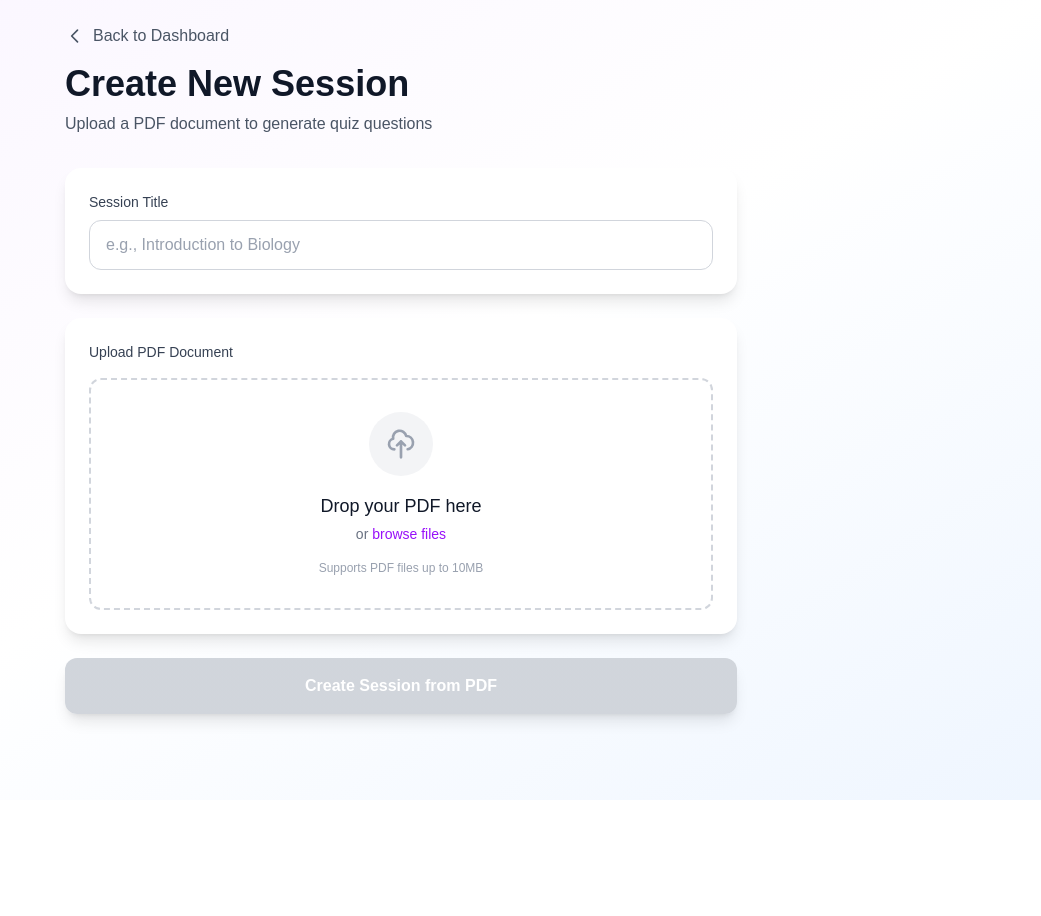
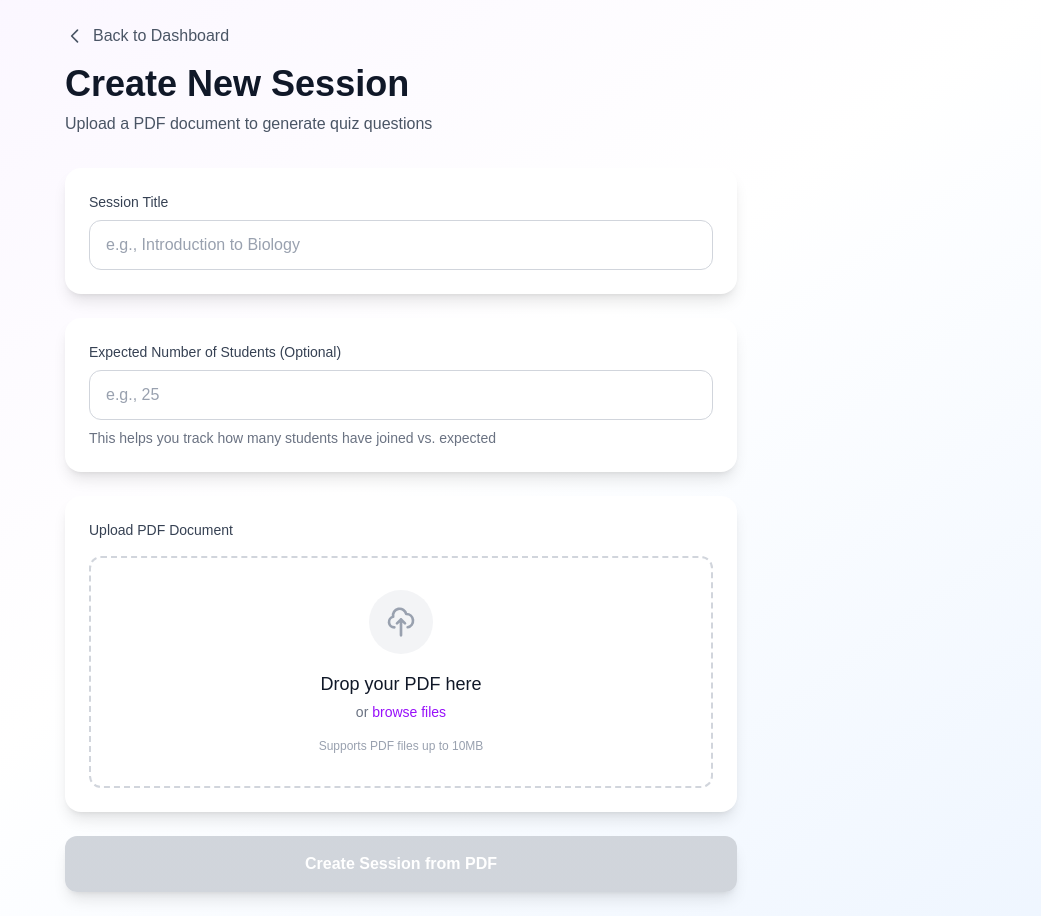
Before and after one commit to bbritva/gap-the-hack, a Next.js app: page /teacher/create in a window 1280 px wide. Shown: the whole page, without its empty margins (239-1280 px from the left). Before the commit the page ends 800 px from the top, so only its background shows below. Built offline with nearby package versions, Linux system fonts and the light colour scheme.

Commit message:
feat(session): add expected student count field and display ratio

```diff
--- a/app/api/sessions/create/route.ts
+++ b/app/api/sessions/create/route.ts
@@ -4,7 +4,7 @@ import { createSession, createQuestion } from '@/lib/db/mock-db';
 export async function POST(request: NextRequest) {
   try {
     const body = await request.json();
-    const { title, questions } = body;
+    const { title, questions, expected_students } = body;
 
     if (!title || !questions || questions.length === 0) {
       return NextResponse.json(
@@ -14,7 +14,7 @@ export async function POST(request: NextRequest) {
     }
 
     // Create session (using demo teacher ID for MVP)
-    const session = await createSession(1, title);
+    const session = await createSession(1, title, expected_students);
 
     // Create questions
     for (const q of questions) {
--- a/app/teacher/create/page.tsx
+++ b/app/teacher/create/page.tsx
@@ -6,6 +6,7 @@ import { useRouter } from 'next/navigation';
 export default function CreateSessionPage() {
   const router = useRouter();
   const [title, setTitle] = useState('');
+  const [expectedStudents, setExpectedStudents] = useState('');
   const [uploadedFile, setUploadedFile] = useState<File | null>(null);
   const [isDragOver, setIsDragOver] = useState(false);
   const [loading, setLoading] = useState(false);
@@ -56,6 +57,11 @@ export default function CreateSessionPage() {
       return false;
     }
 
+    if (expectedStudents && (parseInt(expectedStudents) < 1 || isNaN(parseInt(expectedStudents)))) {
+      setError('Expected students must be a positive number');
+      return false;
+    }
+
     if (!uploadedFile) {
       setError('Please upload a PDF file');
       return false;
@@ -82,6 +88,7 @@ export default function CreateSessionPage() {
         headers: { 'Content-Type': 'application/json' },
         body: JSON.stringify({
           title,
+          expected_students: expectedStudents ? parseInt(expectedStudents) : undefined,
           questions: [], // Empty for now - PDF processing would generate these
         }),
       });
@@ -138,6 +145,26 @@ export default function CreateSessionPage() {
               className="w-full px-4 py-3 rounded-xl border border-gray-300 dark:border-gray-600 bg-white dark:bg-gray-700 text-gray-900 dark:text-white placeholder-gray-400 focus:outline-none focus:ring-2 focus:ring-purple-500 focus:border-transparent"
               disabled={loading}
             />
+          </div>
+
+          {/* Expected Students */}
+          <div className="bg-white dark:bg-gray-800 rounded-2xl shadow-lg p-6">
+            <label htmlFor="expectedStudents" className="block text-sm font-medium text-gray-700 dark:text-gray-300 mb-2">
+              Expected Number of Students (Optional)
+            </label>
+            <input
+              type="number"
+              id="expectedStudents"
+              value={expectedStudents}
+              onChange={(e) => setExpectedStudents(e.target.value)}
+              placeholder="e.g., 25"
+              min="1"
+              className="w-full px-4 py-3 rounded-xl border border-gray-300 dark:border-gray-600 bg-white dark:bg-gray-700 text-gray-900 dark:text-white placeholder-gray-400 focus:outline-none focus:ring-2 focus:ring-purple-500 focus:border-transparent"
+              disabled={loading}
+            />
+            <p className="mt-2 text-sm text-gray-500 dark:text-gray-400">
+              This helps you track how many students have joined vs. expected
+            </p>
           </div>
 
           {/* File Upload Area */}
--- a/app/teacher/session/[id]/page.tsx
+++ b/app/teacher/session/[id]/page.tsx
@@ -147,7 +147,11 @@ export default function SessionViewPage({ params }: { params: Promise<{ id: stri
             <div className="flex items-center justify-between">
               <div>
                 <p className="text-sm text-gray-500 dark:text-gray-400 mb-1">Total Students</p>
-                <p className="text-3xl font-bold text-gray-900 dark:text-white">{stats.totalStudents}</p>
+                <p className="text-3xl font-bold text-gray-900 dark:text-white">
+                  {session.expected_students
+                    ? `${stats.totalStudents}/${session.expected_students}`
+                    : stats.totalStudents}
+                </p>
               </div>
               <div className="text-4xl">👥</div>
             </div>
--- a/lib/db/mock-db.ts
+++ b/lib/db/mock-db.ts
@@ -40,13 +40,14 @@ export async function getTeacherByEmail(email: string): Promise<Teacher | null>
 }
 
 // Session operations
-export async function createSession(teacherId: number, title: string): Promise<Session> {
+export async function createSession(teacherId: number, title: string, expectedStudents?: number): Promise<Session> {
   const session: Session = {
     id: sessionId++,
     teacher_id: teacherId,
     title,
     code: generateSessionCode(),
     status: 'active',
+    expected_students: expectedStudents,
     created_at: new Date(),
     started_at: new Date(),
   };
--- a/lib/types.ts
+++ b/lib/types.ts
@@ -15,6 +15,7 @@ export interface Session {
   title: string;
   code: string;
   status: 'active' | 'ended';
+  expected_students?: number;
   created_at: Date;
   started_at?: Date;
   ended_at?: Date;
```
Also changed, not shown: 1 other file (tests, documents, lock files or other folders).
